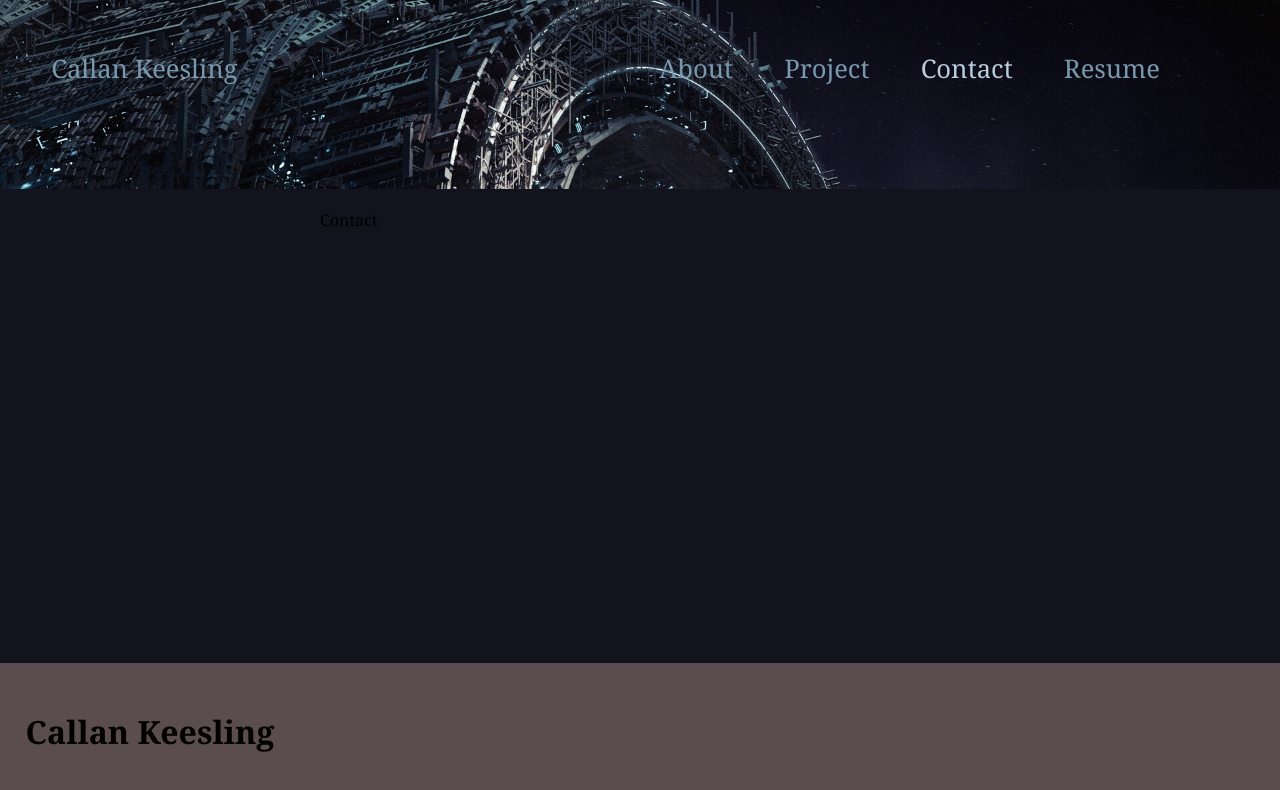
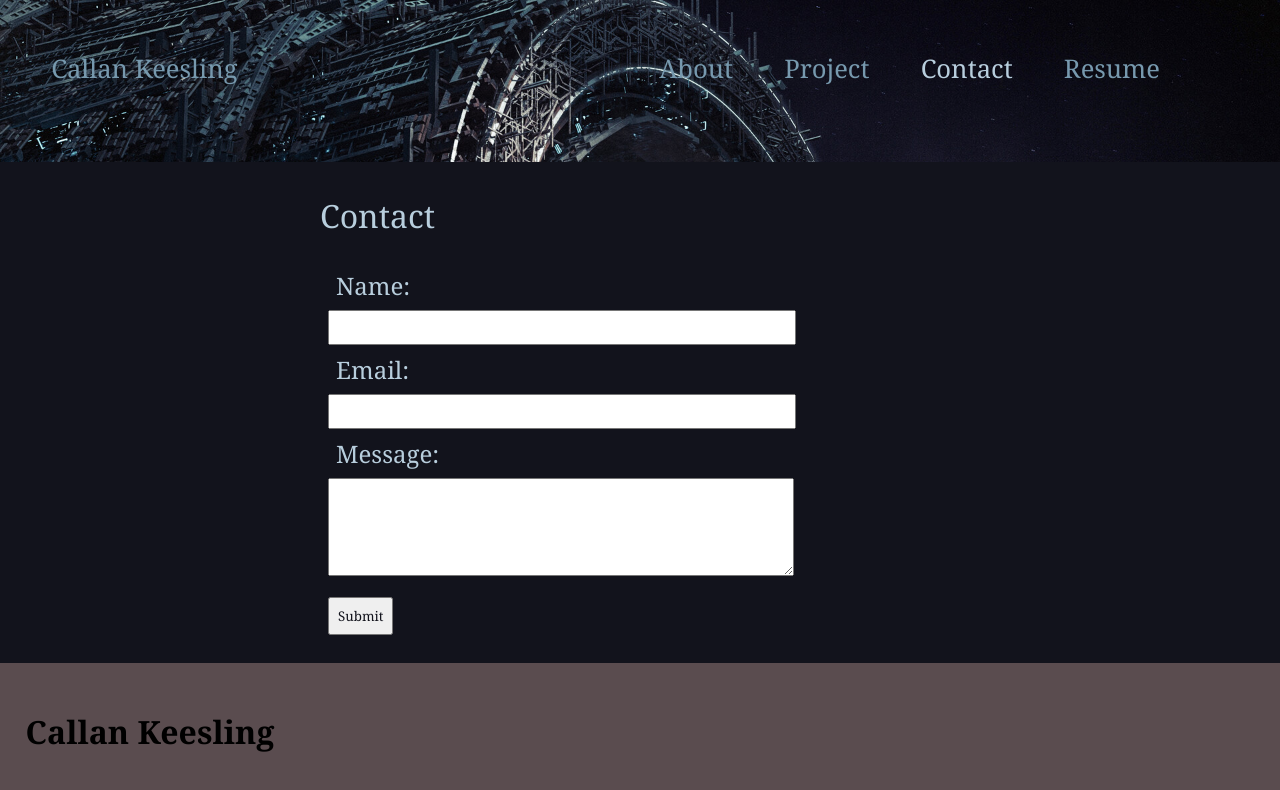
Before and after one commit to Callank21/React-Portfolio, a React (Create React App) app: page / in a window 1280 px wide. Both pictures are taken after a click on the element "Contact". Shown: the top 790 px of the page. Built offline with nearby package versions, Linux system fonts and the light colour scheme; a web font is replaced by a local one.

Commit message:
completed contact form

```diff
--- a/src/App.css
+++ b/src/App.css
@@ -40,6 +40,7 @@ nav {
 main {
   grid-area: main;
   background-color: #12131c;
+  color: #b8cedd;
 }
 .Main {
   margin-left: 25vw;
@@ -49,7 +50,12 @@ main {
 }
 .title {
   font-size: 4rem;
-  color: #b8cedd;
+}
+.subHead {
+  font-size: 2rem;
+}
+.paragraph {
+  font-size: 1.5rem;
 }
 .photo {
   width: 100%;
@@ -69,8 +75,8 @@ main {
   padding: 3rem;
 }
 .card a {
-  color:#b8cedd;
   font-size: 2rem;
+  color: #b8cedd;
 }
 .cardImage {
   width: 20vw;
@@ -83,9 +89,26 @@ main {
   width: 5rem;
   height: 5rem;
 }
-.paragraph {
+.contactShell {
+ margin-right: 15vw;
+}
+.contactForm > * {
+  padding: .5rem;
+  margin: .5rem;
+}
+.contactForm label {
   font-size: 1.5rem;
-  color: #b8cedd;
+}
+.contactForm input {
+  width: 100%;
+}
+.contactForm textarea {
+  width: 100%;
+  height: 10vh;
+}
+.contactForm button {
+  font-family:Georgia, 'Times New Roman', Times, serif;
+  color:#12131c;
 }
 footer {
   padding: 2%;
--- a/src/components/Contact/index.js
+++ b/src/components/Contact/index.js
@@ -1,6 +1,17 @@
 function Contact() {
     return (
-        <div>Contact</div>
+        <div className="contactShell">
+            <p className="subHead">Contact</p>
+            <div className="contactForm">
+            <label> Name: </label><br></br>
+            <input type="text" id="name"></input> <br></br>
+            <label> Email: </label> <br></br>
+            <input type="text" id="email"></input> <br></br>
+            <label> Message: </label> <br></br>
+            <textarea></textarea>
+            <button>Submit</button>
+            </div>
+        </div>
     )
 }
 
--- a/src/components/Project/index.js
+++ b/src/components/Project/index.js
@@ -11,8 +11,11 @@ function Project() {
         )
     })
     return (
-        <div className="cardContainer">
-            {card}
+        <div>
+            <p className="subHead">Portfolio</p>
+            <div className="cardContainer">
+                {card}
+            </div>
         </div>
     )
 }
```
